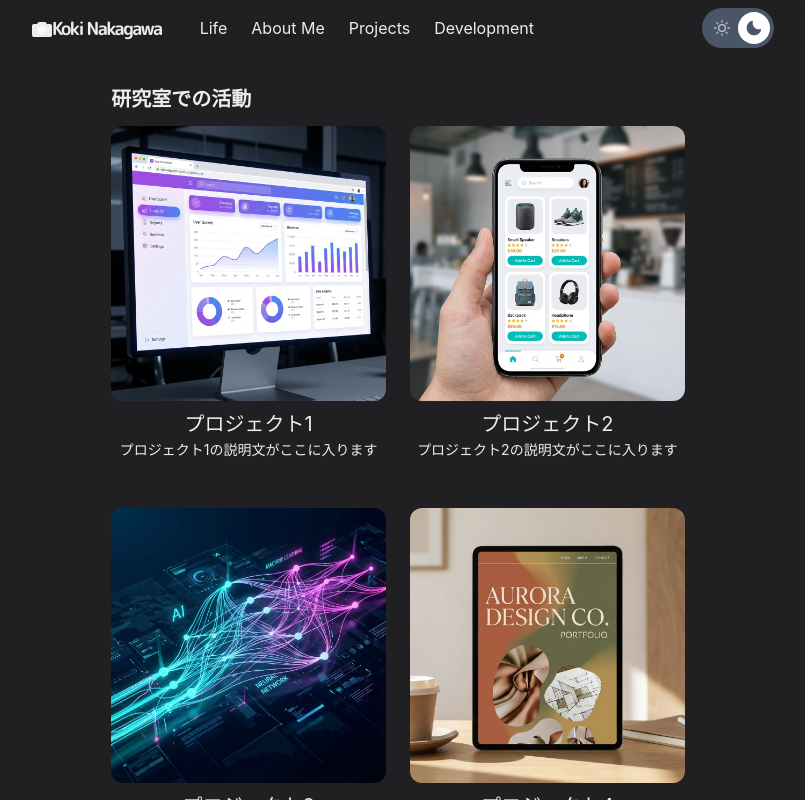
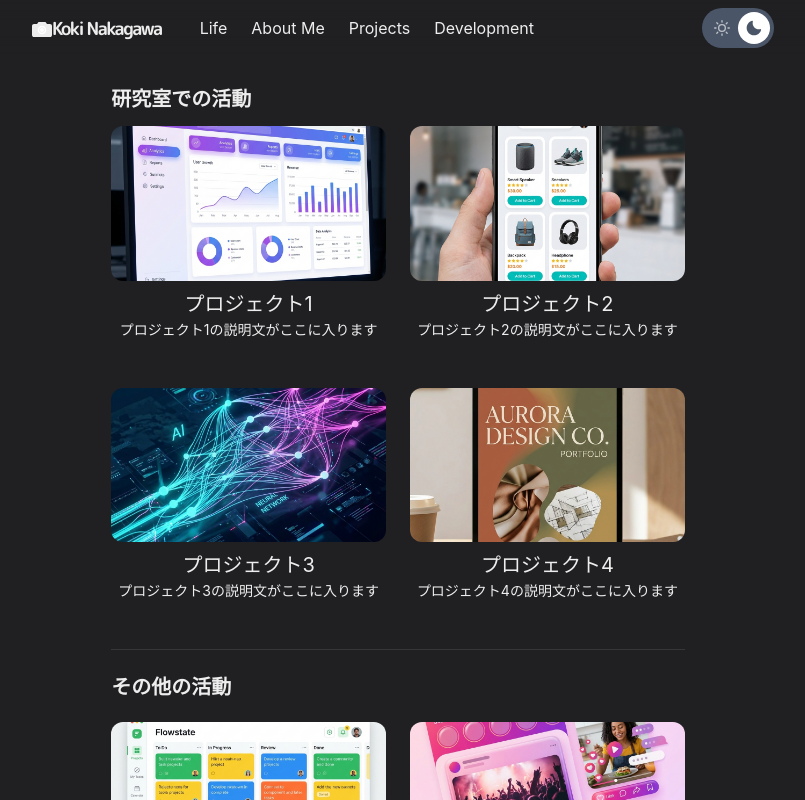
Before and after one commit to craftzdog/craftzdog-homepage, a Next.js app: page /Projects in a window 1280 px wide. Shown: the top 800 px of the page, without its empty margins (242-1047 px from the left). Built offline with nearby package versions, Linux system fonts and the light colour scheme.

Commit message:
fix: images アスペクト比

```diff
--- a/src/components/grid-item.js
+++ b/src/components/grid-item.js
@@ -34,7 +34,8 @@ export const WorkGridItem = ({
         alt={title}
         className="grid-item-thumbnail"
         width={400}
-        height={300}
+        height={225}
+        style={{ objectFit: 'cover' }}
       />
       <Text mt={2} fontSize={20}>
         {title}
@@ -49,6 +50,10 @@ export const GridItemStyle = () => (
     styles={`
       .grid-item-thumbnail {
         border-radius: 12px;
+        object-fit: cover;
+        width: 100%;
+        height: auto;
+        aspect-ratio: 16 / 9;
       }
     `}
   />
```
